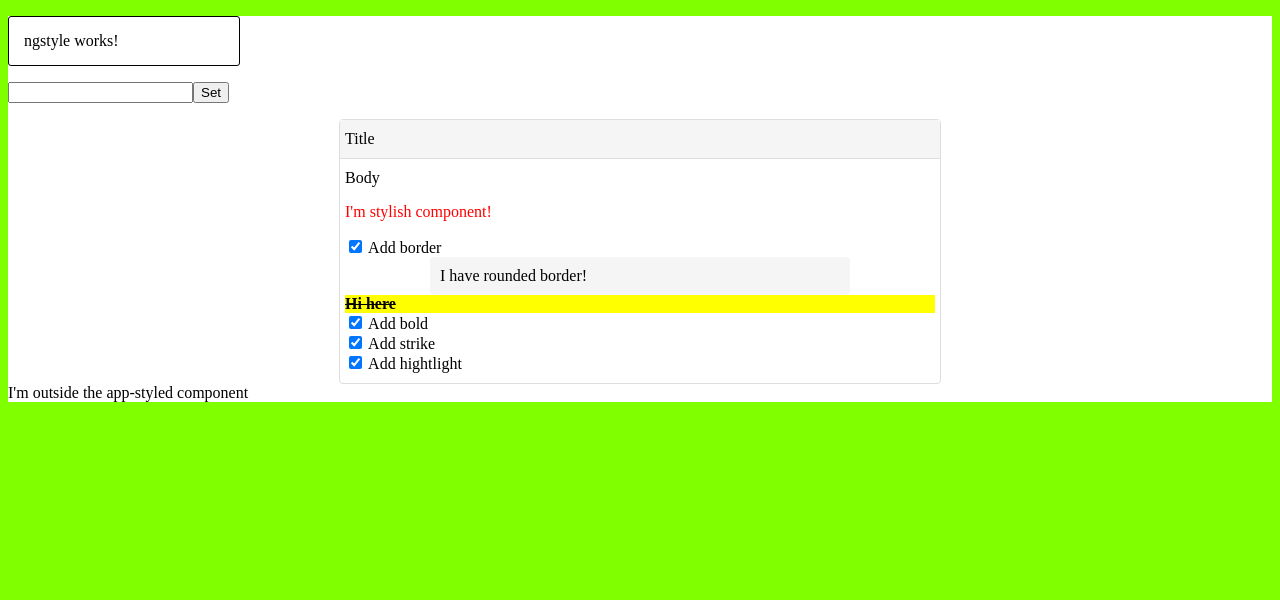
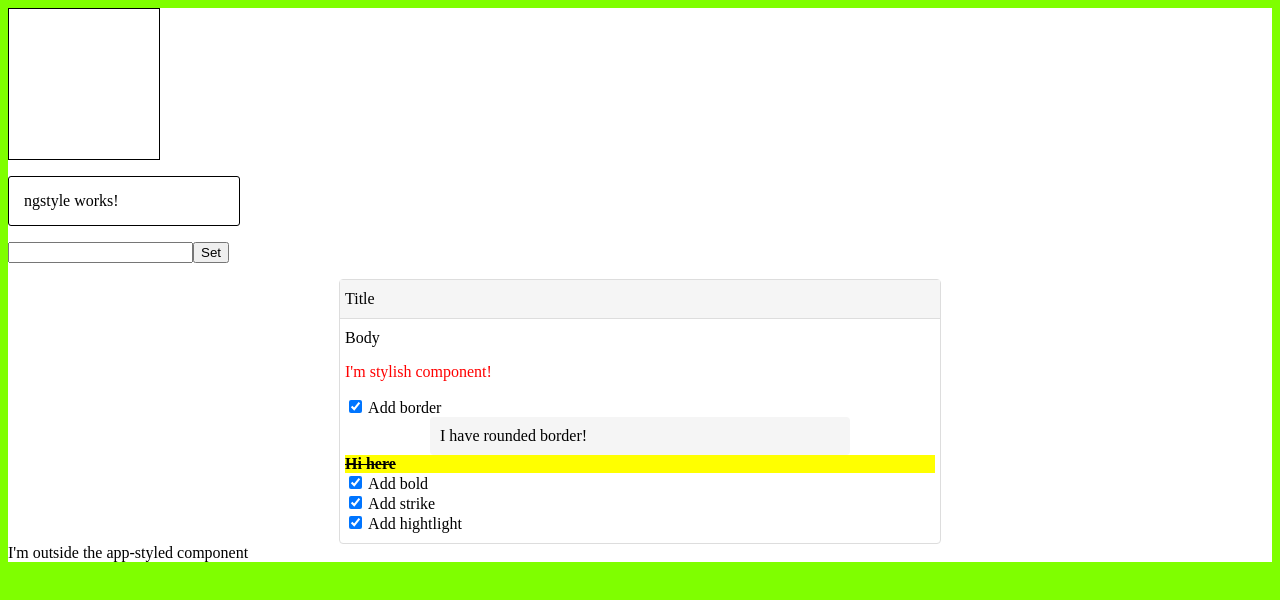
Before and after one commit to ASDAlexey/angular-styles, an Angular app: page / in a window 1280 px wide. Shown: the top 600 px of the page. Built offline with nearby package versions, Linux system fonts and the light colour scheme.

Commit message:
#7 style sanitize

```diff
--- a/src/app/app.component.html
+++ b/src/app/app.component.html
@@ -1,3 +1,4 @@
+<app-sanitized></app-sanitized>
 <app-ngstyle></app-ngstyle>
 
 <app-styled></app-styled>
--- a/src/app/app.module.ts
+++ b/src/app/app.module.ts
@@ -7,6 +7,7 @@ import { StyledComponent } from './styled/styled.component';
 import { StylishComponent } from './stylish/stylish.component';
 import { CssClassComponent } from './css-class/css-class.component';
 import { NgstyleComponent } from './ngstyle/ngstyle.component';
+import { SanitizedComponent } from './sanitized/sanitized.component';
 
 @NgModule({
   declarations: [
@@ -15,6 +16,7 @@ import { NgstyleComponent } from './ngstyle/ngstyle.component';
     StylishComponent,
     CssClassComponent,
     NgstyleComponent,
+    SanitizedComponent,
   ],
   imports: [
     BrowserModule,
--- /dev/null
+++ b/src/app/sanitized/sanitized.component.html
@@ -0,0 +1 @@
+<div [style]="getStyle()"></div>
--- /dev/null
+++ b/src/app/sanitized/sanitized.component.ts
@@ -0,0 +1,19 @@
+import { Component } from '@angular/core';
+import { DomSanitizer } from '@angular/platform-browser';
+
+@Component({
+  selector: 'app-sanitized',
+  templateUrl: './sanitized.component.html',
+  styleUrls: ['./sanitized.component.scss'],
+})
+export class SanitizedComponent {
+  constructor(private sanitizer: DomSanitizer) {
+
+  }
+
+  getStyle() {
+    const gravatarUrl = 'https://downloader.disk.yandex.ru/preview/e901c055c1dbfeefec4ea920e24890a37b1bead980a0e45cc508c3d0497270aa/5b04a397/vUEvt3FcsGGd9G0iYbn2QZeQvYS4HmFruve6R3M8lI5h_MUgflMhh4kqj8AqucDXRM3DD8qnrCBsLcdlhWmGug%3D%3D?uid=0&filename=medium_f1357fbfec55a045f655cade248fa3da.png&disposition=inline&hash=&limit=0&content_type=image%2Fpng&tknv=v2&size=2048x2048';
+    const style = `background-image: url(${gravatarUrl}); width: 150px; height: 150px; border: 1px solid #000;`;
+    return this.sanitizer.bypassSecurityTrustStyle(style);
+  }
+}
```
Also changed, not shown: src/app/sanitized/sanitized.component.scss (added).
